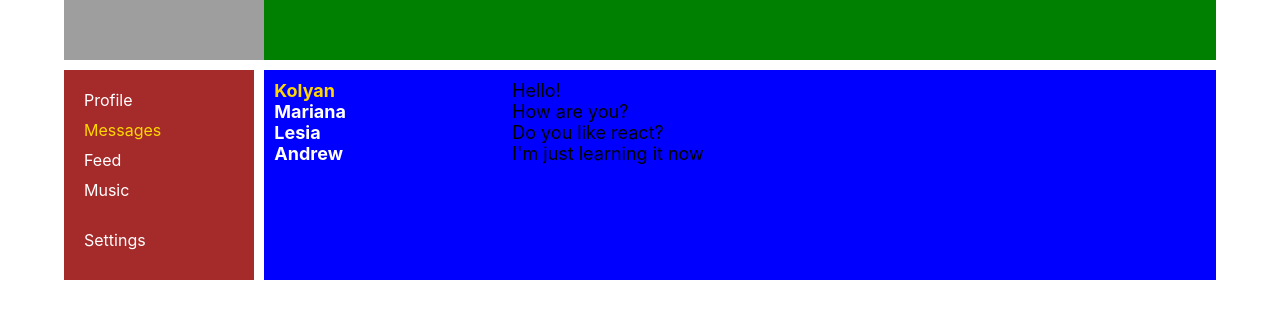
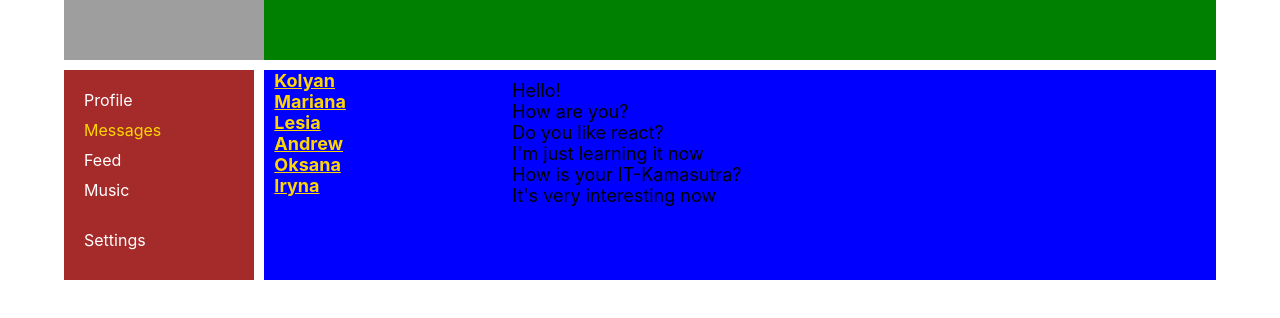
Before and after one commit to NickDev90/React-learning, a React (Create React App) app: page /dialogs in a window 1280 px wide. Shown: the top 318 px of the page. Built offline with nearby package versions, Linux system fonts and the light colour scheme; grey boxes are pictures that could not be loaded.

Commit message:
hard work

```diff
--- a/src/Components/Dialogs/Dialogs.jsx
+++ b/src/Components/Dialogs/Dialogs.jsx
@@ -1,22 +1,64 @@
 import React from 'react';
-import s from './Dialogs.module.css'
+import s from './Dialogs.module.css';
+import {NavLink} from 'react-router-dom';
+
+const DialogItem = (props) => {
+
+	let path = "/dialogs/" + props.id;
+
+	return <div className={s.dialog + ' ' + s.active}>
+				<NavLink to={path}> {props.name} </NavLink>
+			</div>
+};
+
+const Message = (props) => {
+	return (
+		<div className={s.message}> {props.message} </div>
+	)
+};
+
+let dialogsData = [
+	{id: 1, name: 'Kolyan'},
+	{id: 'Mariana', name: 'Mariana'},
+	{id: '3', name: 'Lesia'},
+	{id: 4, name: 'Andrew'},
+	{id:6, name: 'Iryna'},
+	{id: 'Oksi', name: 'Oksana'}
+]
+
+let messagesData = [
+	{id: 1, message: 'Hello!'},
+	{id: 2, message: 'How are you?'},
+	{id: 3, message: 'Do you like react?'},
+	{id: 4, message: "I'm just learning it now"},
+	{id: 5, message: 'How is your IT-Kamasutra?'},
+	{id: 6, message: "It's very interesting now"},
+]
+
 
 const Dialogs = (props) => {
 	return (
 		<div className={s.dialogs}>
 			<div className={s.dialogsItems}>
-				<div className={s.dialog + ' ' + s.active}> Kolyan </div>
-				<div className={s.dialog}> Mariana </div>
-				<div className={s.dialog}> Lesia </div>
-				<div className={s.dialog}> Andrew </div>
+				<DialogItem name={dialogsData[0].name} id={dialogsData[0].id} />
+				<DialogItem name={dialogsData[1].name} id={dialogsData[1].id} />
+				<DialogItem name={dialogsData[2].name} id={dialogsData[2].id} />
+				<DialogItem name={dialogsData[3].name} id={dialogsData[3].id} />
+				<DialogItem name='Oksana' id='Oksi' />
+				<DialogItem name='Iryna' id='6' />
 			</div>
+
 			<div className={s.messages}>
-				<div className={s.message}>Hello!</div>
-				<div className={s.message}>How are you?</div>
-				<div className={s.message}>Do you like react?</div>
-				<div className={s.message}>I'm just learning it now</div>
+				<Message message={messagesData[0].message} />
+				<Message message={messagesData[1].message}/>
+				<Message message={messagesData[2].message} />
+				<Message message={messagesData[3].message} />
+				<Message message={messagesData[4].message} />
+				<Message message={messagesData[5].message} />
 			</div>
 		</div>
+
+
 	)
 }
 
--- a/src/Components/Dialogs/Dialogs.module.css
+++ b/src/Components/Dialogs/Dialogs.module.css
@@ -4,12 +4,12 @@
 	grid-template-columns: 3fr 9fr;
 }
 
-.dialogsItems {
+.dialogsItems a {
 	padding: 10px;
 	color: #fff;
 }
 
-.active {
+.active a {
 	color: gold;
 }
 
--- a/src/Components/Profile/MyPosts/MyPosts.jsx
+++ b/src/Components/Profile/MyPosts/MyPosts.jsx
@@ -3,18 +3,27 @@ import s from './MyPosts.module.css';
 import Post from './Posts/Post.jsx';
 
 const MyPosts = () => {
-	return <div>
-        My posts
-        <div>
-          <textarea></textarea>
-          <button>Add post</button>
+
+let postData = [
+  {id: 1, message: 'Hello, how are you?', likesCount: 10},
+  {id: 2, message: "It's my first post", likesCount: 2},
+  {id: 3, message: "I'm trying React", likesCount: 23}
+]
+
+	return <div className={s.postsBlock}>
+        <h3>My posts</h3>
+
+        <div className={s.form}>
+          <div><textarea></textarea></div>
+          <div><button>Add post</button></div>
         </div>
+
         <div className={s.posts}>
 
-          <Post message='Hello, how are you?' likesCount='10'/>
+          <Post message={postData[0].message} likesCount={postData[0].likesCount}/>
 
 
-          <Post message="It's my first post" likesCount='2'/>
+          <Post message={postData[1].message} likesCount={postData[1].likesCount}/>
 
 
           <Post text="I'm trying React" likesCount='23'/>
--- a/src/Components/Profile/MyPosts/MyPosts.module.css
+++ b/src/Components/Profile/MyPosts/MyPosts.module.css
@@ -1,8 +1,15 @@
+.postsBlock {
+	padding-top: 40px;
+}
+
 .posts {
 /*	text-align: center;*/
 /*	width: 100%;*/
+
 }
-
+.form {
+	padding-bottom: 30px;
+}
 textarea {
 	width: 200px;
 	height: 100px;
--- a/src/Components/Profile/Profile.jsx
+++ b/src/Components/Profile/Profile.jsx
@@ -1,14 +1,10 @@
 import React from 'react';
 import s from './Profile.module.css';
 import MyPosts from './MyPosts/MyPosts.jsx'
+import ProfileInfo from './ProfileInfo/ProfileInfo.jsx'
 const Profile = () => {
 	return <div>
-      <div>
-        <img src="https://asiatec.sg/wp-content/uploads/2016/09/nature-1000x600.jpg" alt=""/>
-      </div>
-      <div>
-        ava + descr.
-      </div>
+	  <ProfileInfo />
 
       <MyPosts />
 
--- /dev/null
+++ b/src/Components/Profile/ProfileInfo/ProfileInfo.jsx
@@ -0,0 +1,16 @@
+import React from 'react';
+import s from './ProfileInfo.module.css';
+
+const ProfileInfo = () => {
+	return <div>
+  	        <div>
+            <img src="https://asiatec.sg/wp-content/uploads/2016/09/nature-1000x600.jpg" alt=""/>
+          </div>
+          <div className={s.descriptionBlock}>
+            ava + descr.
+          </div>
+    </div>
+
+}
+
+export default ProfileInfo;
--- /dev/null
+++ b/src/Components/Profile/ProfileInfo/ProfileInfo.module.css
@@ -0,0 +1,13 @@
+/*.content {
+  grid-area: c;
+  background-color: blue;
+  color: #fff;
+}*/
+
+.content img {
+  width: 100%;
+}
+
+.descriptionBlock {
+	padding: 10px;
+}
```
